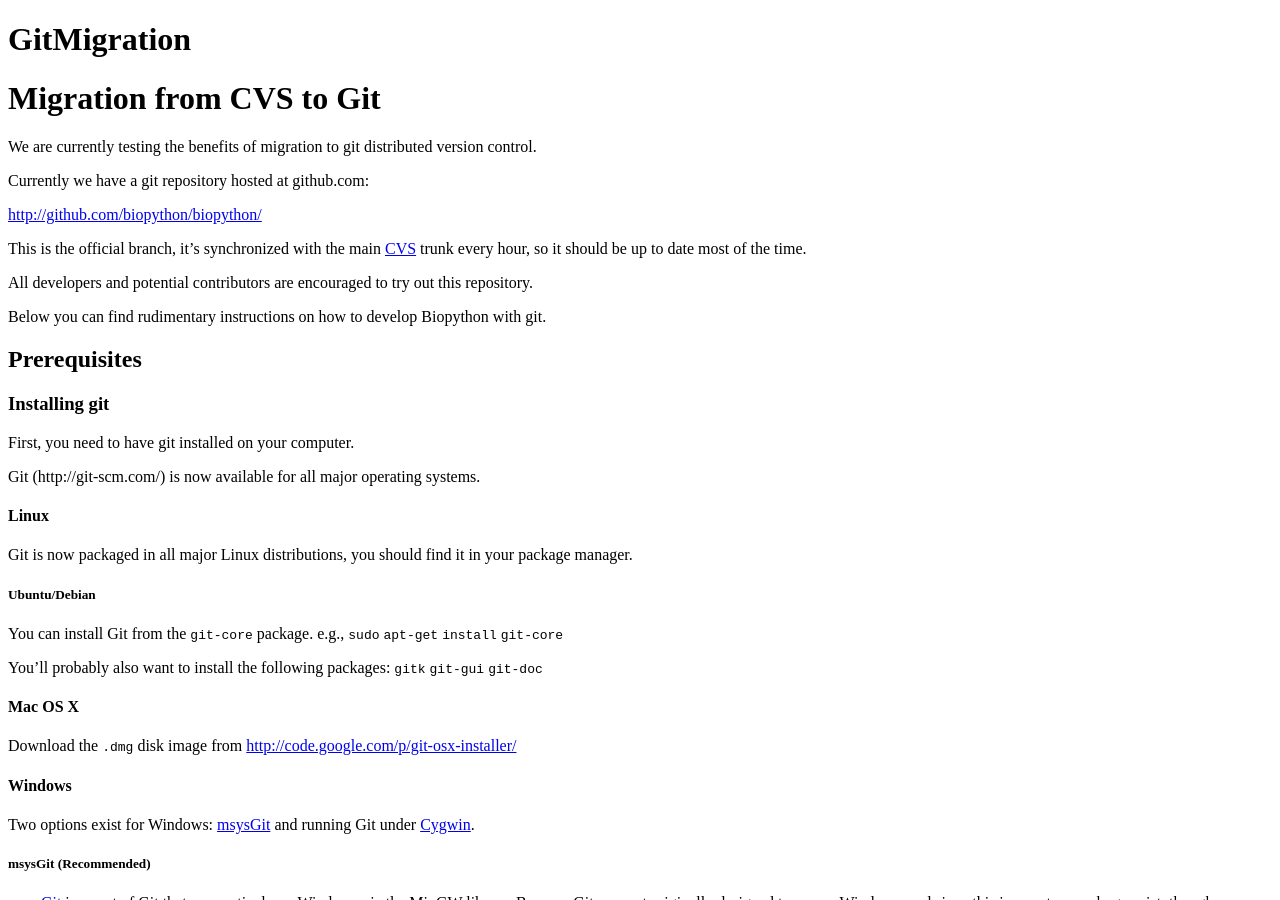
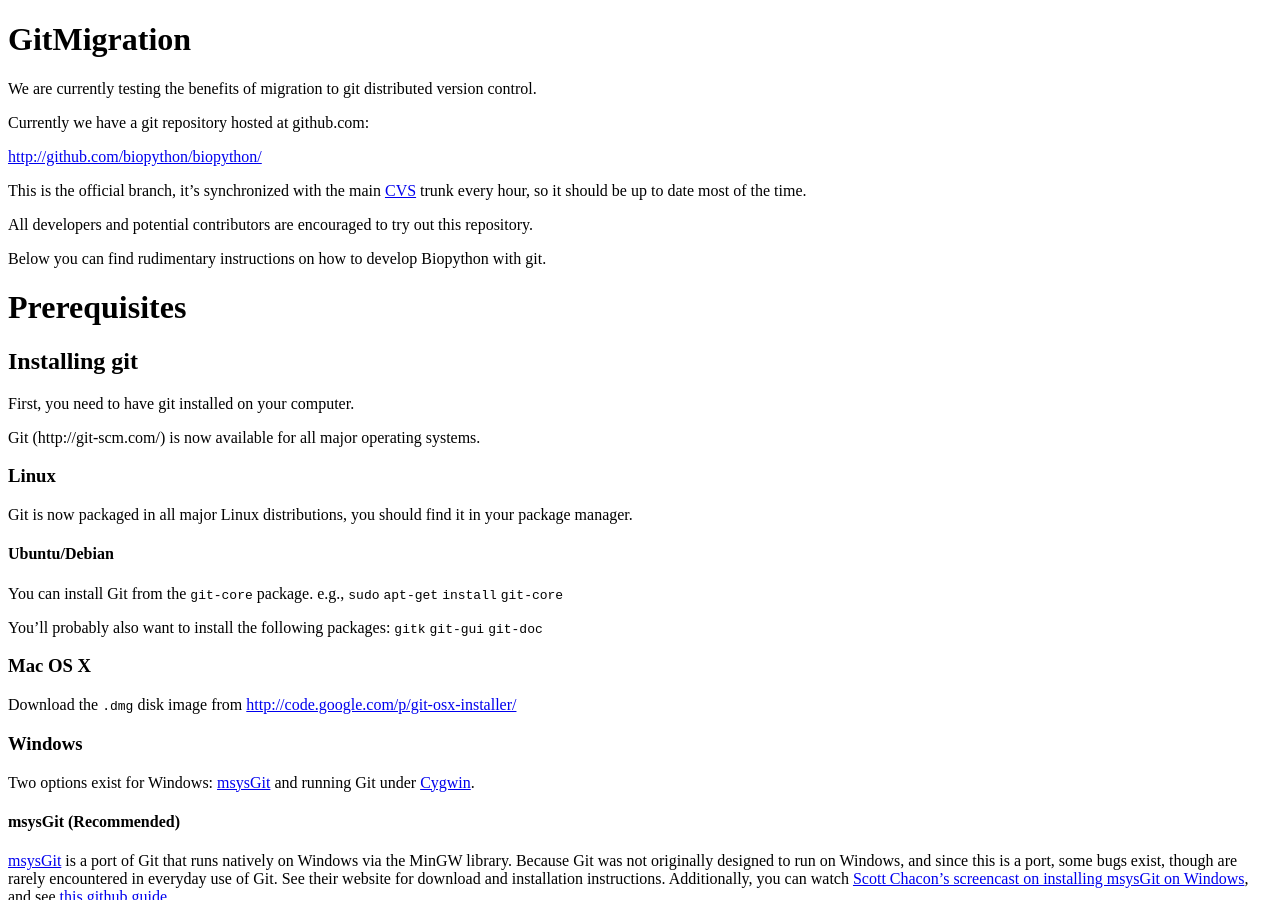
Before and after one commit to biopython/biopython.github.io, a Jekyll site: the page built from wiki/GitMigration.md, in a window 1280 px wide and 900 px high. Built offline with Jekyll 4.4.1, drawn with Linux system fonts in a browser that asks for light colours; some of the changed text lies outside the part shown.

Commit message:
Re-organizing to have one fewer levels of headers.

```diff
--- a/wiki/GitMigration.md
+++ b/wiki/GitMigration.md
@@ -3,9 +3,6 @@ title: GitMigration
 permalink: wiki/GitMigration
 layout: wiki
 ---
-
-Migration from CVS to Git
-=========================
 
 We are currently testing the benefits of migration to git distributed
 version control.
@@ -25,21 +22,22 @@ Below you can find rudimentary instructions on how to develop Biopython
 with git.
 
 Prerequisites
--------------
+=============
 
-### Installing git
+Installing git
+--------------
 
 First, you need to have git installed on your computer.
 
 Git (http://git-scm.com/) is now available for all major operating
 systems.
 
-#### Linux
+### Linux
 
 Git is now packaged in all major Linux distributions, you should find it
 in your package manager.
 
-##### Ubuntu/Debian
+#### Ubuntu/Debian
 
 You can install Git from the `git-core` package. e.g., `sudo` `apt-get`
 `install` `git-core`
@@ -47,18 +45,18 @@ You can install Git from the `git-core` package. e.g., `sudo` `apt-get`
 You'll probably also want to install the following packages: `gitk`
 `git-gui` `git-doc`
 
-#### Mac OS X
+### Mac OS X
 
 Download the `.dmg` disk image from
 <http://code.google.com/p/git-osx-installer/>
 
-#### Windows
+### Windows
 
 Two options exist for Windows:
 [msysGit](http://code.google.com/p/msysgit/) and running Git under
 [Cygwin](http://www.cygwin.com/).
 
-##### msysGit (Recommended)
+#### msysGit (Recommended)
 
 [msysGit](http://code.google.com/p/msysgit/) is a port of Git that runs
 natively on Windows via the MinGW library. Because Git was not
@@ -69,14 +67,15 @@ you can watch [Scott Chacon's screencast on installing msysGit on
 Windows](http://gitcasts.com/posts/git-on-windows), and see [this github
 guide](http://github.com/guides/using-git-and-github-for-the-windows-for-newbies).
 
-##### Cygwin
+#### Cygwin
 
 [Cygwin](http://www.cygwin.com/) provides a Linux-like environment for
 Windows. It includes access to repositories of many software packages
 available commonly in Linux distributions, including Git. You can find
 the `git` package under the "devel" category.
 
-### Getting a github account (Optional)
+Getting a github account (Optional)
+-----------------------------------
 
 Once you have git installed on your machine, you can get the code and
 start developing, However, since the code is hosted at github, you can
@@ -92,7 +91,7 @@ If you dan't already have a github account:
     logged in
 
 Obtaining the source code
--------------------------
+=========================
 
 If you want to make changes, then there are two ways of getting the code
 tree onto your machine. They're not that different, in fact both will
@@ -105,7 +104,8 @@ branches from it or merge it back to the trunk.
 In fact you can change this later, using the .git/config file, but to
 make it easier I'll describe the two possibilities separately.
 
-### Forking without a github account
+Forking without a github account
+--------------------------------
 
 Getting a copy of the repository without github account is very simple:
 
@@ -120,7 +120,8 @@ However, if you want other people to see your changes you need to take
 care of publishing your branch yourself. Using github takes care of this
 for you.
 
-### Forking Biopython using a github account
+Forking Biopython using a github account
+----------------------------------------
 
 If you are logged in to github, you can go to the Biopython repository
 page
@@ -152,7 +153,7 @@ and then add them to the 'Repository Collaborators' section. You will
 need to know their username on GitHub.
 
 Making changes
---------------
+==============
 
 Now you can make changes to your branch. Since your local branch is a
 full repository, you can commit your changes as often as you like. In
```
Also changed, not shown: other parts of wiki/GitMigration.md (+2 -2 lines), 1 other file.
